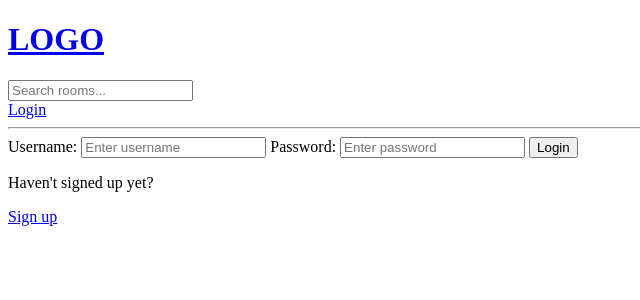
After one commit to chetryJyoti/studybuddy, a Django app: page /login/ in a window 1280 px wide. The commit adds this page. Shown: the top 300 px of the page, without its empty margins (0-640 px from the left). Run offline with Django 5.2, Linux system fonts and the light colour scheme.

Commit message:
user login/register

```diff
--- a/base/templates/base/home.html
+++ b/base/templates/base/home.html
@@ -22,8 +22,10 @@
     <div>
       {% for room in rooms %}
       <div>
+        {% if request.user == room.host %}
         <a href="{% url 'update-room' room.id %}">Edit</a>
         <a href="{% url 'delete-room' room.id %}">Delete</a>
+        {% endif %}
         <span>@{{room.host.username}}</span>
         <h2>
           {{room.id}} --- <a href="{% url 'room' room.id %}">{{room.name}}</a>
--- /dev/null
+++ b/base/templates/base/login_register.html
@@ -0,0 +1,26 @@
+{% extends 'main.html' %} {% block content %}
+
+{% if page == "login" %}
+<div>
+  <form method="POST" action="">
+    {% csrf_token %}
+    <label>Username:</label>
+    <input type="text" name="username" placeholder="Enter username" />
+    <label>Password:</label>
+    <input type="password" name="password" placeholder="Enter password" />
+    <input type="submit" value="Login" />
+  </form>
+  <p>Haven't signed up yet?</p>
+  <a href="{% url 'register' %}">Sign up</a>
+</div>
+
+{% else %}
+<div>
+  <p>Already signed up?</p>
+  <form method="POST" action="">
+    {% csrf_token %} {{form.as_p}}
+    <input type="submit" value="Register" />
+  </form>
+  <a href="{% url 'login' %}">Login</a>
+</div>
+{% endif %} {% endblock content%}
--- a/base/urls.py
+++ b/base/urls.py
@@ -2,6 +2,9 @@ from django.urls import path
 from . import views
 
 urlpatterns = [
+    path("login/", views.loginPage, name="login"),
+    path("logout/", views.logoutPage, name="logout"),
+    path('register/',views.registerPage, name="register"),
     path('',views.home,name='home'),
     path('room/<str:pk>/',views.room,name="room"),
     path('create-room/',views.createRoom,name="create-room"),
--- a/base/views.py
+++ b/base/views.py
@@ -3,12 +3,58 @@ from django.http import HttpResponse
 from .models import Room,Topic
 from .forms import RoomForm
 from django.db.models import Q
-# rooms =[
-#     {'id':1,'name':"Python with me"},
-#     {'id':2,'name':"Web development"},
-#     {'id':3,'name':"Java"},
-#     {'id':4,'name':"Canva"}
-# ]
+from django.contrib.auth.models import User
+from django.contrib import messages
+from django.contrib.auth import authenticate,login,logout
+from django.contrib.auth.decorators import login_required
+from django.contrib.auth.forms import UserCreationForm
+
+
+def loginPage(request):
+    page = 'login'
+    if request.user.is_authenticated:
+        return redirect('home')
+
+    if request.method == "POST":
+        username = request.POST.get('username').lower()
+        password = request.POST.get('password')
+
+        try:
+            user = User.objects.get(username=username)
+
+        except:
+            messages.error(request,'User does not exit')
+
+        user = authenticate(request,username=username,password=password)
+
+        if user is not None:
+            login(request,user)
+            return redirect('home')
+        else:
+            messages.error(request,'Username or password does not match')
+
+    context = {'page':page}
+    return render(request,'base/login_register.html',context)
+
+def logoutPage(request):
+    logout(request)
+    return redirect('home')
+
+def registerPage(request):
+    form = UserCreationForm()
+    if request.method == "POST":
+        form = UserCreationForm(request.POST)
+        if form.is_valid():
+                user = form.save(commit=False)
+                user.username = user.username.lower()
+                user.save()
+                login(request,user)
+                return redirect('home')
+        else:
+            messages.error(request,'Something went wrong! Try again.')
+        # todo: if the username already exists then show an message saying its already taken
+    return render(request,'base/login_register.html',{'form':form})
+
 
 def home(request):
     q = request.GET.get('q') if request.GET.get('q') != None else ""
@@ -27,6 +73,7 @@ def room(request,pk):
     context = {'room':room}
     return render(request,'base/room.html',context)
 
+@login_required(login_url='login')
 def createRoom(request):
     form = RoomForm()
 
@@ -39,9 +86,13 @@ def createRoom(request):
     context = {'form':form}
     return render(request,'base/room_form.html',context)
 
+@login_required(login_url='login')
 def updateRoom(request,pk):
     room = Room.objects.get(id=pk)
     form = RoomForm(instance=room)
+
+    if request.user != room.host:
+        return HttpResponse('Your are not the owner of this room!')
 
     if request.method == "POST":
         form  = RoomForm(request.POST,instance=room)
@@ -52,7 +103,7 @@ def updateRoom(request,pk):
     context = {'form':form}
     return render(request,'base/room_form.html',context)
 
-
+@login_required(login_url='login')
 def deleteRoom(request,pk):
     room = Room.objects.get(id=pk)
     if request.method =='POST':
--- a/templates/main.html
+++ b/templates/main.html
@@ -8,6 +8,14 @@
   <body>
     {% include 'navbar.html' %}
 
+    {% if messages %}
+    <ul class="messages">
+        {% for message in messages %}
+        <li{% if message.tags %} {% endif %}>{{ message }}</li>
+        {% endfor %}
+    </ul>
+    {% endif %}
+
     {% block content %}
 
     {% endblock content %}
--- a/templates/navbar.html
+++ b/templates/navbar.html
@@ -1,7 +1,15 @@
 <a href="/">
   <h1>LOGO</h1>
 </a>
+
 <form method="GET" action="{% url 'home' %}">
   <input type="text" name="q" placeholder="Search rooms..." />
 </form>
+
+{% if request.user.is_authenticated %}
+<p>Hello, {{request.user}}</p>
+<a href="{% url 'logout' %}">Logout</a>
+{% else %}
+<a href="{% url 'login' %}">Login</a>
+{% endif %}
 <hr />
```
